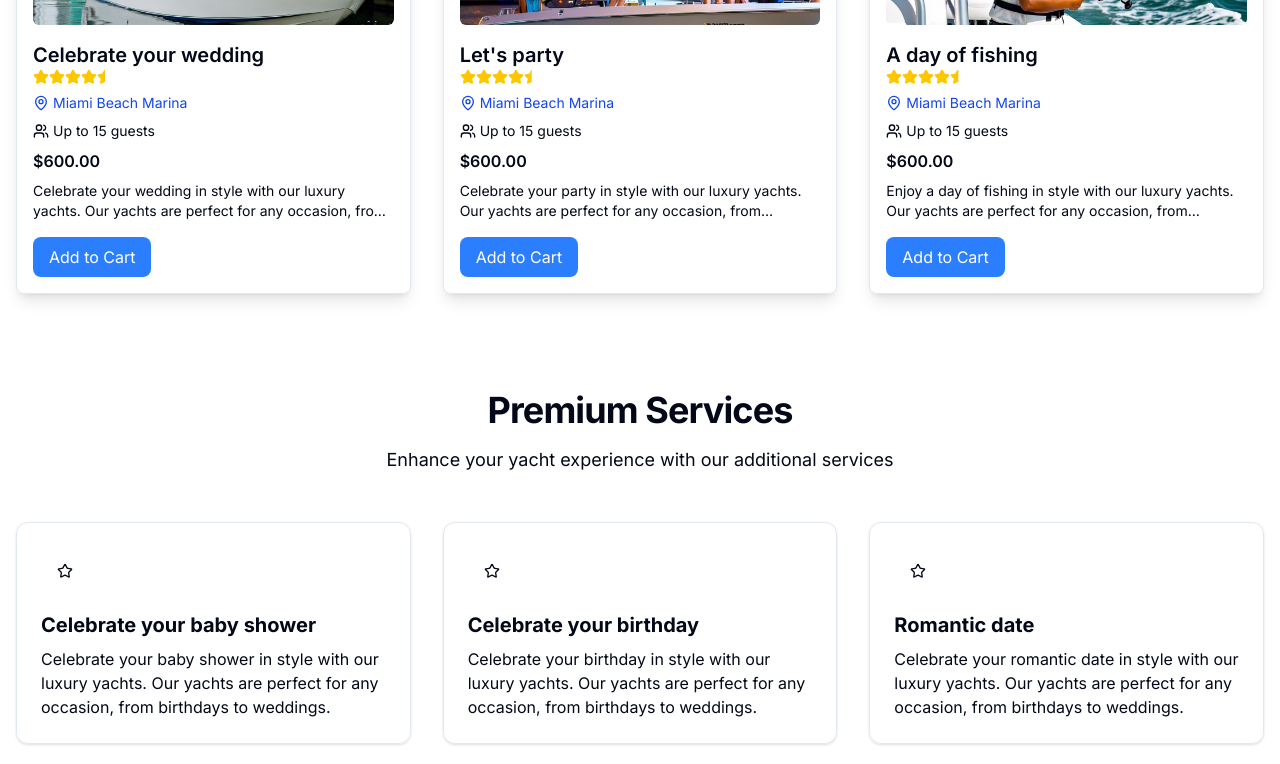
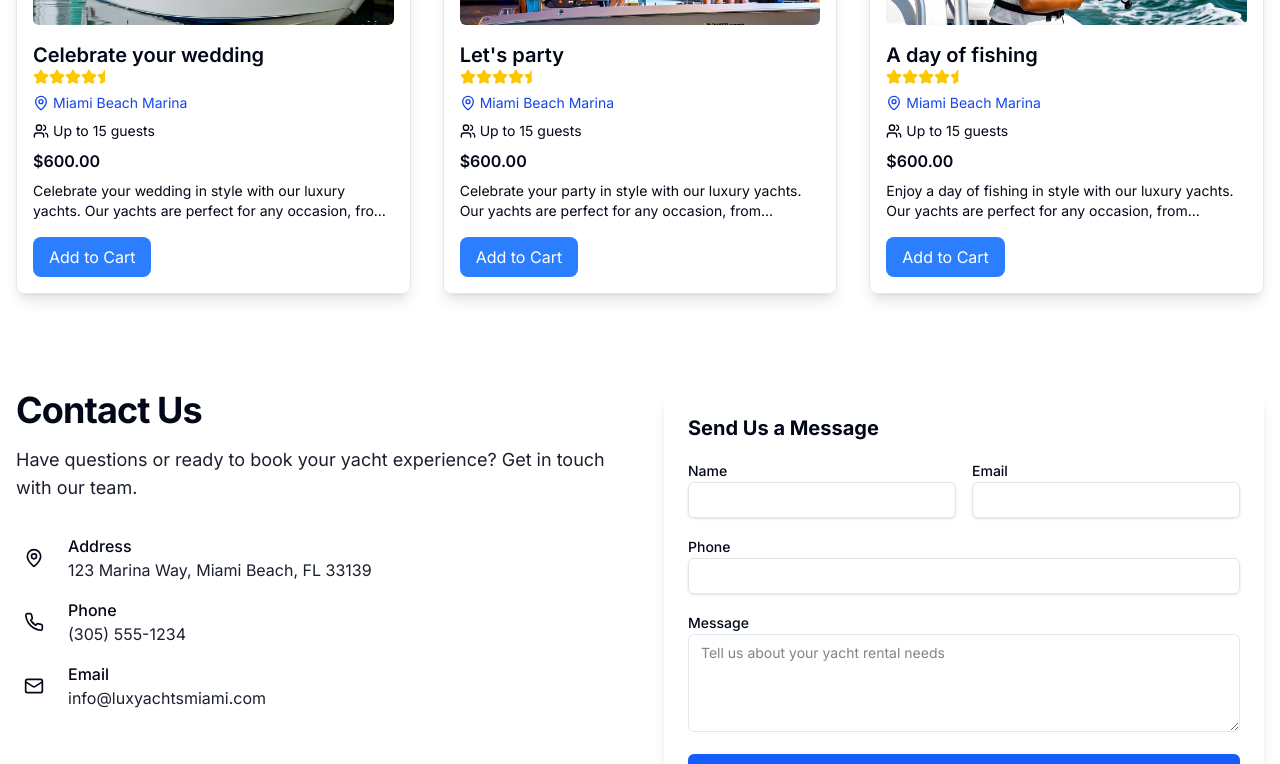
Before and after one commit to eliotaldersonfsociety/miamiyates, a Next.js app: page / in a window 1280 px wide. Shown: the part 2000-2764 px from the top of the page. Built offline with nearby package versions, Linux system fonts and the light colour scheme.

Commit message:
Update page.tsx

```diff
--- a/app/page.tsx
+++ b/app/page.tsx
@@ -8,7 +8,7 @@ import Hero from "@/app/hero/page";
 import { Star, MapPin, Users } from "lucide-react";
 import YachtSearchForm from "@/app/citas/page";
 import Footer from "@/app/footer/page";
-import Services from "@/components/service/page";
+//import Services from "@/components/service/page";
 import Contact from "@/app/contact/page";
 import ChatWidget from "@/components/chat/page";
 
@@ -116,7 +116,7 @@ export default function Home() {
           ))}
         </div>
       </main>
-      <Services services={servicesData} />
+
       <ChatWidget />
       <Contact />
       <Footer />
```
